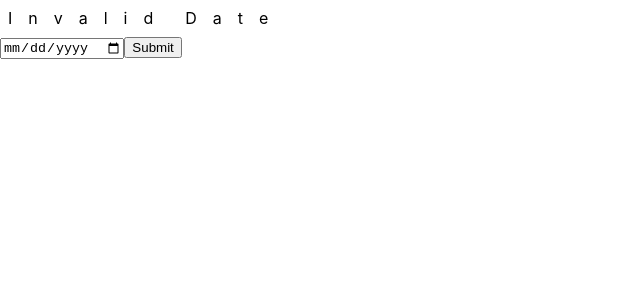
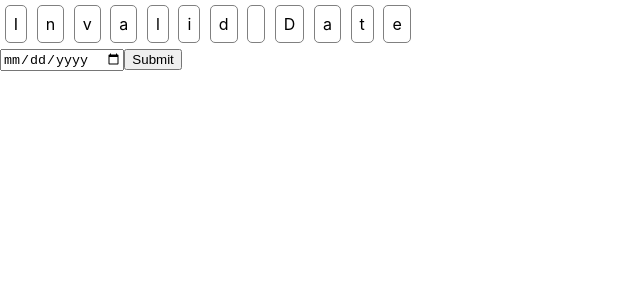
Before and after one commit to georgiamshaw/dateable, a React (Create React App) app: page / in a window 1280 px wide. Shown: the top 300 px of the page, without its empty margins (0-640 px from the left). Built offline with nearby package versions, Linux system fonts and the light colour scheme.

Commit message:
style date

```diff
--- a/src/App.tsx
+++ b/src/App.tsx
@@ -14,8 +14,20 @@ function App() {
           display: "flex",
         }}
       >
-        {date.map((date) => {
-          return <div style={{ padding: ".5rem" }}>{date}</div>;
+        {date.map((date, index) => {
+          return (
+            <div
+              key={index}
+              style={{
+                padding: ".5rem",
+                margin: ".3rem",
+                border: "1px solid gray",
+                borderRadius: "5px",
+              }}
+            >
+              {date}
+            </div>
+          );
         })}
       </div>
       <div>
```
